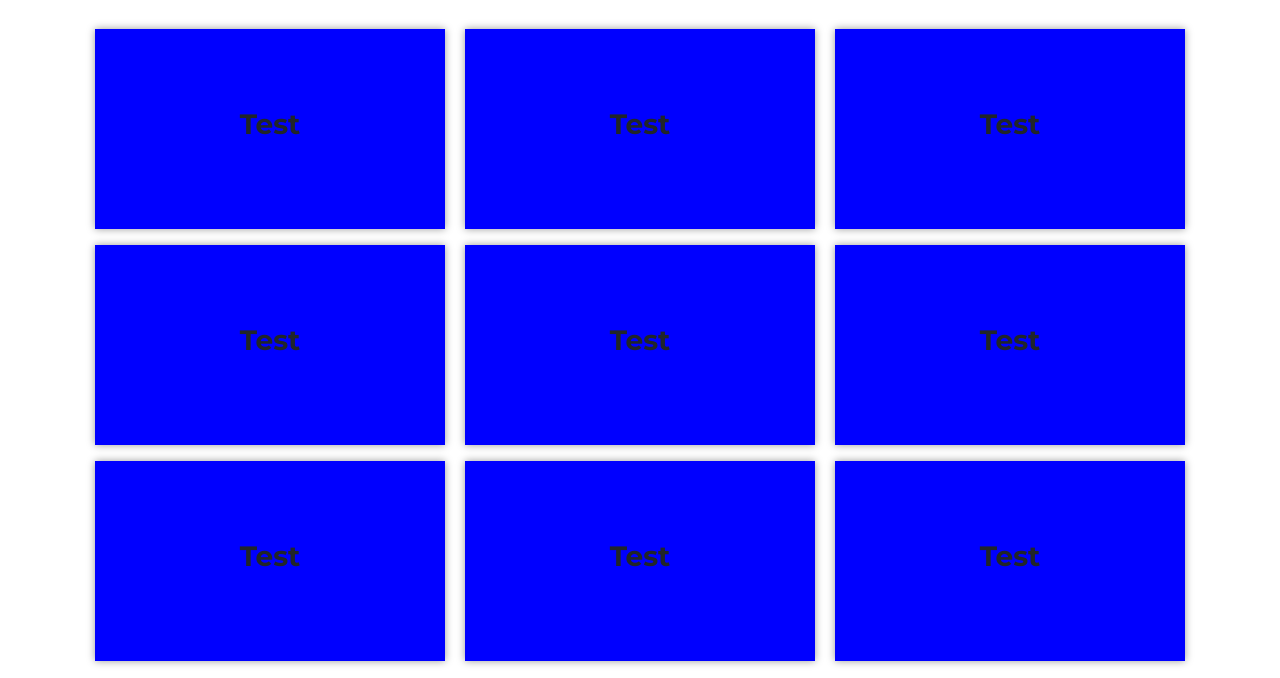
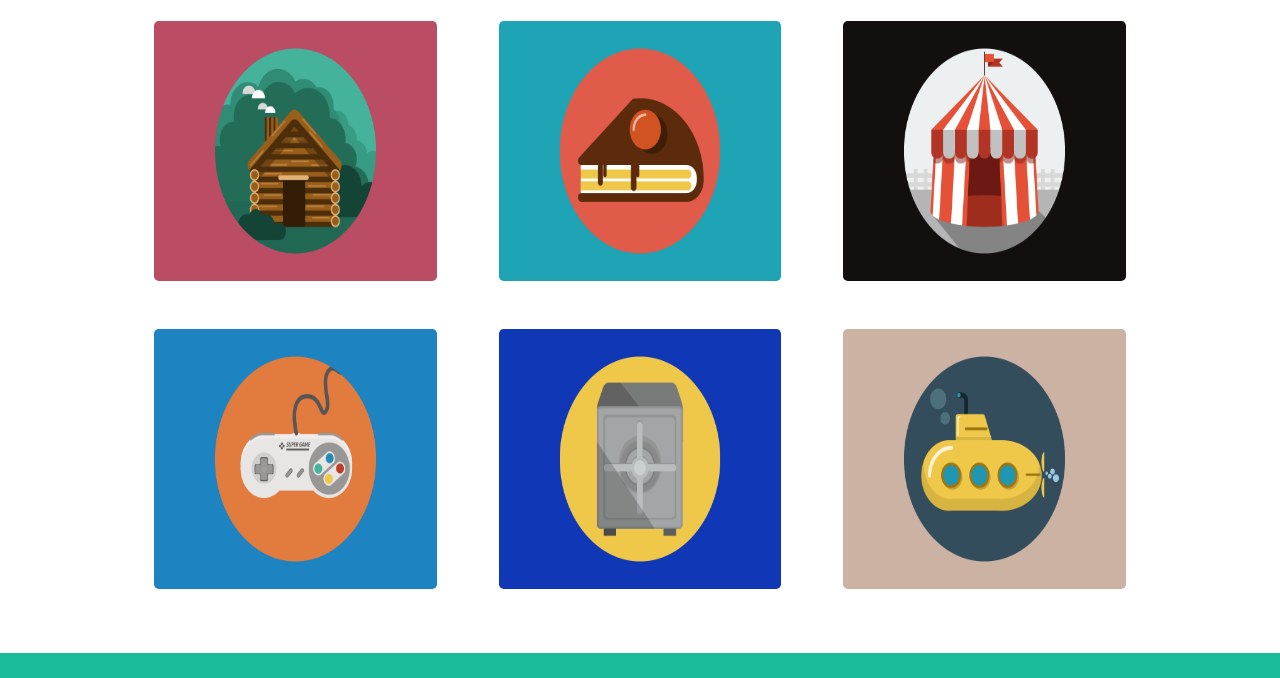
Before and after one commit to JDanielLpzV/landing-page-argano-uv, a website: page index.html in a window 1280 px wide. Shown: the part 770-1448 px from the top of the page. Drawn offline with nearby package versions, Linux system fonts and the light colour scheme.

Commit message:
Change portfolio design"

```diff
--- a/css/about.css
+++ b/css/about.css
@@ -4,8 +4,7 @@ No media query since this is the default in Bootstrap */
 #about {
   background: hsl(168, 76%, 42%);
   width: 100%;
-  height: 100vh;
-  padding-top: 10%;
+  height: 100%;
 }
 .lead {
   font-size: 1.25rem;
--- a/css/contact.css
+++ b/css/contact.css
@@ -3,7 +3,7 @@ No media query since this is the default in Bootstrap */
 
 #contact {
   background: white;
-  height: 100vh;
+  height: 100%;
   padding: 10%;
 }
 .star {
--- a/css/portfolio.css
+++ b/css/portfolio.css
@@ -1,20 +1,19 @@
 #portfolio {
-  width: 100vw;
+  width: 100%;
   height: 100%;
   background: white;
 }
-
 .portfolio-container {
   height: 100%;
+  width: 100%;
 }
 .portfolio-item {
-  width: 350px;
-  height: 200px;
-  box-shadow: 0 0 8px rgba(0, 0, 0, 0.4);
-  background-color: blue;
+  height: 260px;
 }
-.portfolio-item:hover {
-  background: #1abc9c4f;
+
+.portfolio-item img {
+  width: 100%;
+  height: 100%;
 }
 /* Small devices (landscape phones, 576px and up) */
 @media (min-width: 576px) {
--- a/index.html
+++ b/index.html
@@ -70,9 +70,9 @@
             </div>
         </section>
         <section id="portfolio">
-            <div class="container py-md-3 py-sm-1">
-                <div class="d-flex flex-column align-items-center my-3">
-                    <h2 class="h2 title-section my-3 text-center">PORTFOLIO</h2>
+            <div class="container-fluid  py-md-3 py-sm-1">
+                <div class="d-flex flex-column align-items-center ml-auto my-3">
+                    <h2 class="h2 title-section my-1 text-center">PORTFOLIO</h2>
                     <div class="d-flex justify-content-center align-items-center w-100">
                         <div class="line mr-2"></div>
                         <div class="star">
@@ -81,22 +81,19 @@
                         <div class="line ml-2"></div>
                      </div>
                 </div>
-                <div class="portfolio-container my-4 d-flex flex-row justify-content-around flex-wrap ">
-                    <div class="portfolio-item m-2 d-flex justify-content-center align-items-center"><h3>Test</h3></div>
-                    <div class="portfolio-item m-2 d-flex justify-content-center align-items-center"><h3>Test</h3></div>
-                    <div class="portfolio-item m-2 d-flex justify-content-center align-items-center"><h3>Test</h3></div>
-                    <div class="portfolio-item m-2 d-flex justify-content-center align-items-center"><h3>Test</h3></div>
-                    <div class="portfolio-item m-2 d-flex justify-content-center align-items-center"><h3>Test</h3></div>
-                    <div class="portfolio-item m-2 d-flex justify-content-center align-items-center"><h3>Test</h3></div>
-                    <div class="portfolio-item m-2 d-flex justify-content-center align-items-center"><h3>Test</h3></div>
-                    <div class="portfolio-item m-2 d-flex justify-content-center align-items-center"><h3>Test</h3></div>
-                    <div class="portfolio-item m-2 d-flex justify-content-center align-items-center"><h3>Test</h3></div>
+                <div class="portfolio-container my-4 d-flex flex-row justify-content-center flex-wrap ">
+                    <div class="portfolio-item rounded-lg mx-3 my-4 col-10 col-sm-8 col-md-5 col-lg-3 d-flex justify-content-center align-items-center"><img class="img-fluid rounded-lg" src="./assets/img/portfolio/cabin.png" alt="Cabin image"></div>
+                    <div class="portfolio-item rounded-lg mx-3 my-4 col-10 col-sm-8 col-md-5 col-lg-3 d-flex justify-content-center align-items-center"><img class="img-fluid rounded-lg" src="./assets/img/portfolio/cake.png" alt="Cake image"></div>
+                    <div class="portfolio-item rounded-lg mx-3 my-4 col-10 col-sm-8 col-md-5 col-lg-3 d-flex justify-content-center align-items-center"><img class="img-fluid rounded-lg" src="./assets/img/portfolio/circus.png" alt="Cabin image"></h3></div>
+                    <div class="portfolio-item rounded-lg mx-3 my-4 col-10 col-sm-8 col-md-5 col-lg-3 d-flex justify-content-center align-items-center"><img class="img-fluid rounded-lg" src="./assets/img/portfolio/game.png" alt="Cabin image"></div>
+                    <div class="portfolio-item rounded-lg mx-3 my-4 col-10 col-sm-8 col-md-5 col-lg-3 d-flex justify-content-center align-items-center"><img class="img-fluid rounded-lg" src="./assets/img/portfolio/safe.png" alt="Cabin image"></div>
+                    <div class="portfolio-item rounded-lg mx-3 my-4 col-10 col-sm-8 col-md-5 col-lg-3 d-flex justify-content-center align-items-center"><img class="img-fluid rounded-lg" src="./assets/img/portfolio/submarine.png" alt="Cabin image"></div>
                 </div>
             </div>
         </section>
         <section id="about">
 
-                <div class="d-flex flex-column align-items-center">
+                <div class="d-flex flex-column align-items-center py-4">
                     <h2 class="h2 title-section my-1 text-center">ABOUT</h2>
                     <div class="d-flex justify-content-center align-items-center w-100">
                         <div class="line-w mr-2"></div>
@@ -105,15 +102,15 @@
                         </div>
                         <div class="line-w ml-2"></div>
                      </div>
-                    <div id="info" class="d-flex flex-wrap text-left justify-content-center my-4 flex-wrap">
-                        <div class="p-3 mx-2 ">
+                    <div id="info" class="d-flex flex-wrap text-left justify-content-center my-4">
+                        <div class="p-3 mx-3">
                             <p class="lead">
                                 Lorem ipsum dolor sit ame consectetur adipisicing elit. Expedita veritatis corporis vero doloremque facere enim nemo iure quos minus veniam, molestiae dicta aliquam temporibus et unde, officia accusantium tempora eius!
                                 Lorem ipsum dolor sit amet consectetur adipisicing elit. Id placeat ipsum sunt. A deserunt corrupti deleniti nulla, veritatis, excepturi distinctio provident voluptatibus porro tempore eum dolor nesciunt quos quaerat ut.
                             </p>
                         </div>
 
-                        <div class=" p-3 mx-2">
+                        <div class=" p-3 mx-3">
                             <p class="lead">
                                 Lorem ipsum dolor sit ame consectetur adipisicing elit. Expedita veritatis corporis vero doloremque facere enim nemo iure quos minus veniam, molestiae dicta aliquam temporibus et unde, officia accusantium tempora eius!
                                 Lorem ipsum dolor sit amet consectetur adipisicing elit. Id placeat ipsum sunt. A deserunt corrupti deleniti nulla, veritatis.
@@ -127,7 +124,7 @@
             <div class="">
 
                 <div class="d-flex flex-column align-items-center  flex-nowrap">
-                    <h2 class="title-section h2 my-3 text-center">CONTACT ME</h2>
+                    <h2 class="title-section h2 my-1 text-center">CONTACT ME</h2>
                     <div class="d-flex justify-content-center align-items-center w-100">
                         <div class="line mr-2"></div>
                         <div class="star">
```
